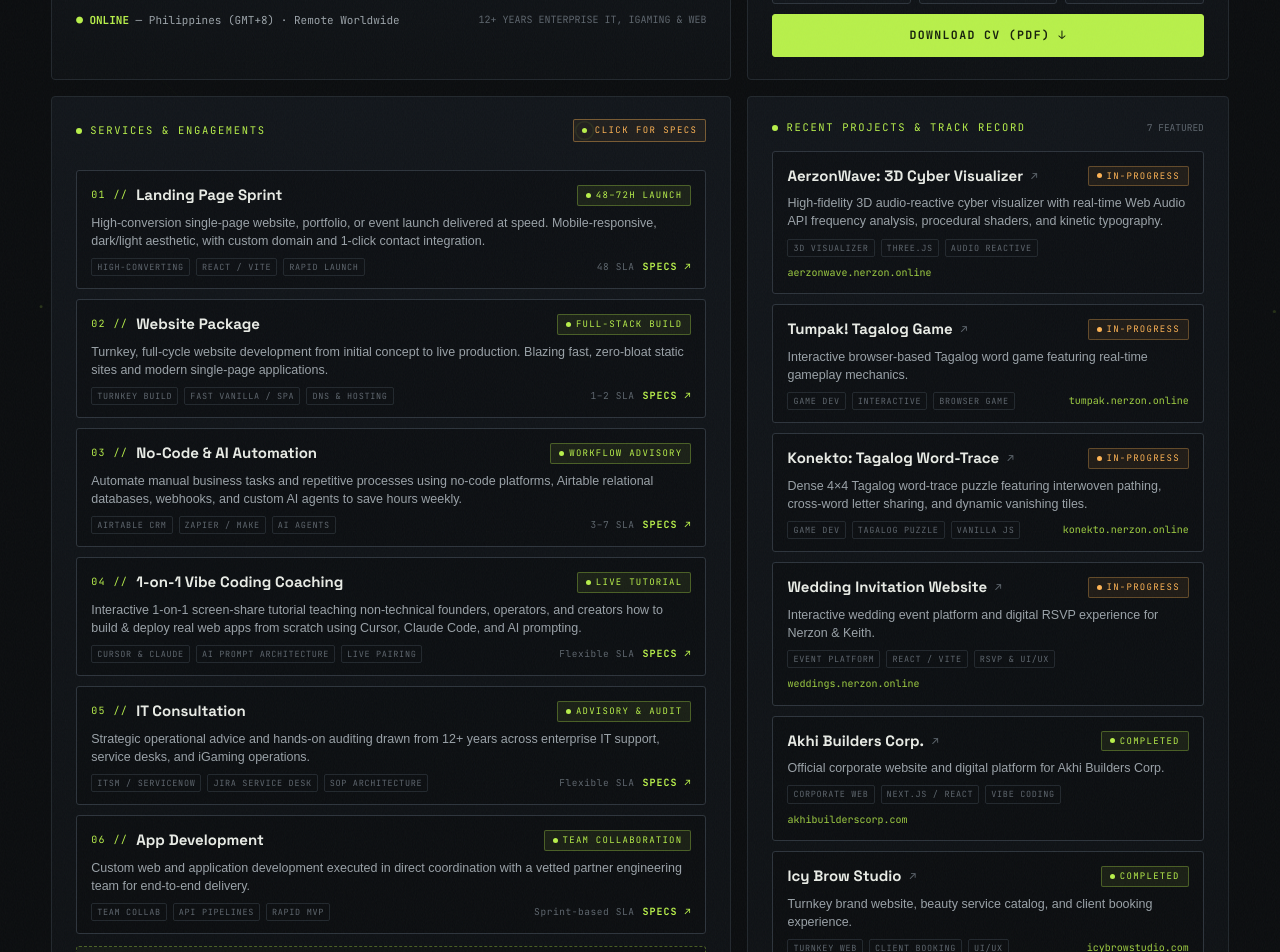
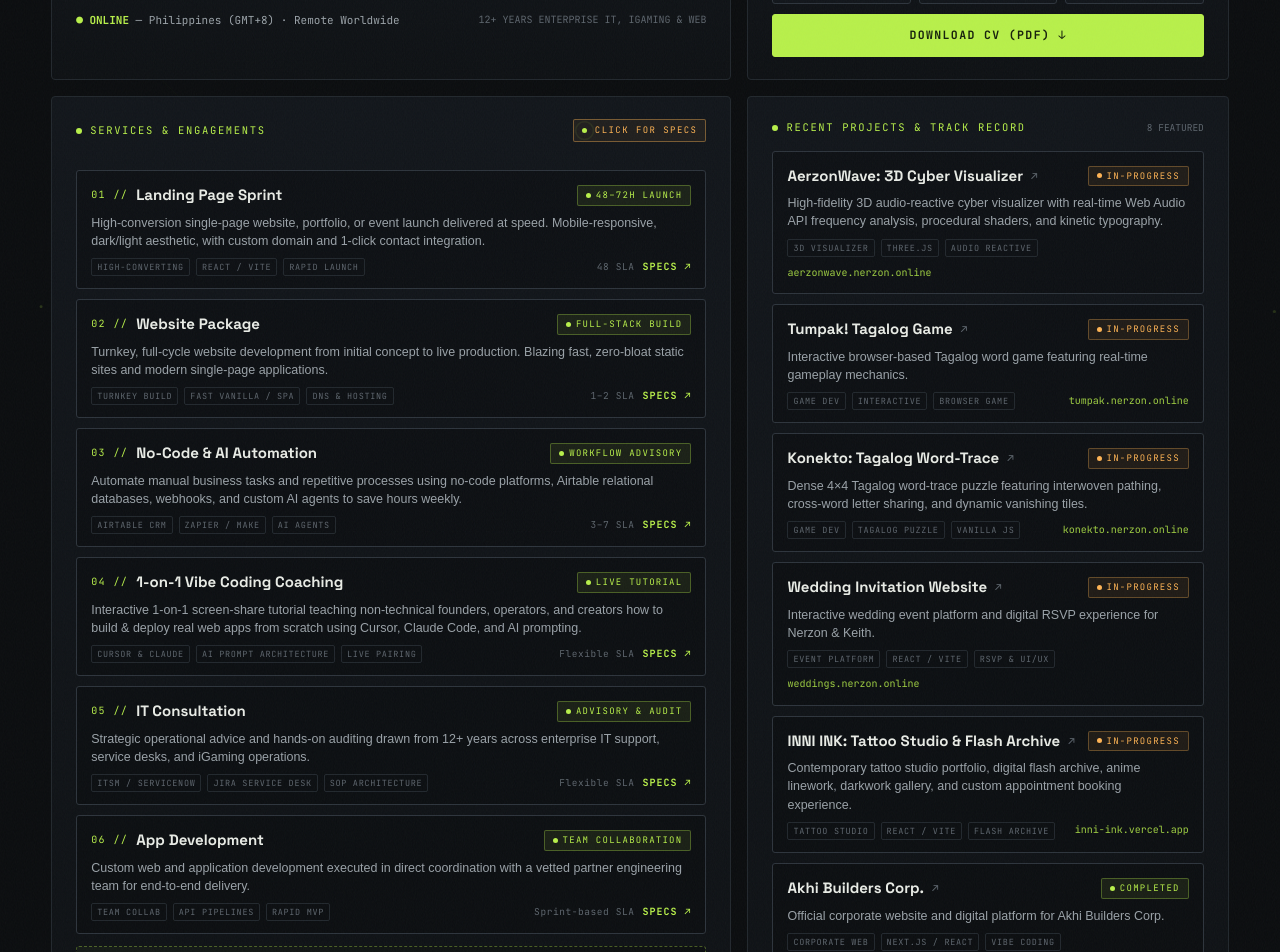
Before and after one commit to loloerzon-sudo/NerzonPolintan, a React (Vite) app in the folder react-app/: page / in a window 1280 px wide. Shown: the part 280-1232 px from the top of the page. Built offline with nearby package versions, Linux system fonts and the light colour scheme; a web font is replaced by a local one.

Commit message:
feat(projects): add INNI INK tattoo studio to in-progress projects

```diff
--- a/react-app/src/components/CommandPalette.tsx
+++ b/react-app/src/components/CommandPalette.tsx
@@ -36,6 +36,7 @@ export function CommandPalette({ isOpen, onClose, onCopyEmail, onMatrixRain, onO
     { id: 'proj-tumpak', cat: 'PROJECT', label: 'Tumpak! Tagalog Game [In-Progress]', key: 'LINK', action: () => window.open('https://tumpak.nerzon.online/', '_blank', 'noopener') },
     { id: 'proj-konekto', cat: 'PROJECT', label: 'Konekto: Tagalog Word-Trace [In-Progress]', key: 'LINK', action: () => window.open('http://konekto.nerzon.online/', '_blank', 'noopener') },
     { id: 'proj-weddings', cat: 'PROJECT', label: 'Wedding Invitation Website [In-Progress]', key: 'LINK', action: () => window.open('https://weddings.nerzon.online/', '_blank', 'noopener') },
+    { id: 'proj-inni', cat: 'PROJECT', label: 'INNI INK: Tattoo Studio & Flash Archive [In-Progress]', key: 'LINK', action: () => window.open('https://inni-ink.vercel.app/', '_blank', 'noopener') },
     { id: 'proj-akhi', cat: 'PROJECT', label: 'Akhi Builders Corp. [Completed]', key: 'LINK', action: () => window.open('https://www.akhibuilderscorp.com/', '_blank', 'noopener') },
     { id: 'proj-icy', cat: 'PROJECT', label: 'Icy Brow Studio [Completed]', key: 'LINK', action: () => window.open('https://icybrowstudio.com/', '_blank', 'noopener') },
     { id: 'proj-jnp', cat: 'PROJECT', label: 'JNP Photography Portfolio [Completed]', key: 'LINK', action: () => window.open('http://jnp.nerzon.online/', '_blank', 'noopener') },
--- a/react-app/src/pages/sections/RecentProjectsSection.tsx
+++ b/react-app/src/pages/sections/RecentProjectsSection.tsx
@@ -50,6 +50,15 @@ export const RECENT_PROJECTS: ProjectItem[] = [
   },
   {
     id: 'p-05',
+    name: 'INNI INK: Tattoo Studio & Flash Archive',
+    url: 'https://inni-ink.vercel.app/',
+    displayUrl: 'inni-ink.vercel.app',
+    desc: 'Contemporary tattoo studio portfolio, digital flash archive, anime linework, darkwork gallery, and custom appointment booking experience.',
+    status: 'IN-PROGRESS',
+    tags: ['TATTOO STUDIO', 'REACT / VITE', 'FLASH ARCHIVE'],
+  },
+  {
+    id: 'p-06',
     name: 'Akhi Builders Corp.',
     url: 'https://www.akhibuilderscorp.com/',
     displayUrl: 'akhibuilderscorp.com',
@@ -58,7 +67,7 @@ export const RECENT_PROJECTS: ProjectItem[] = [
     tags: ['CORPORATE WEB', 'NEXT.JS / REACT', 'VIBE CODING'],
   },
   {
-    id: 'p-06',
+    id: 'p-07',
     name: 'Icy Brow Studio',
     url: 'https://icybrowstudio.com/',
     displayUrl: 'icybrowstudio.com',
@@ -67,7 +76,7 @@ export const RECENT_PROJECTS: ProjectItem[] = [
     tags: ['TURNKEY WEB', 'CLIENT BOOKING', 'UI/UX'],
   },
   {
-    id: 'p-07',
+    id: 'p-08',
     name: 'JNP Photography Portfolio',
     url: 'http://jnp.nerzon.online/',
     displayUrl: 'jnp.nerzon.online',
```
